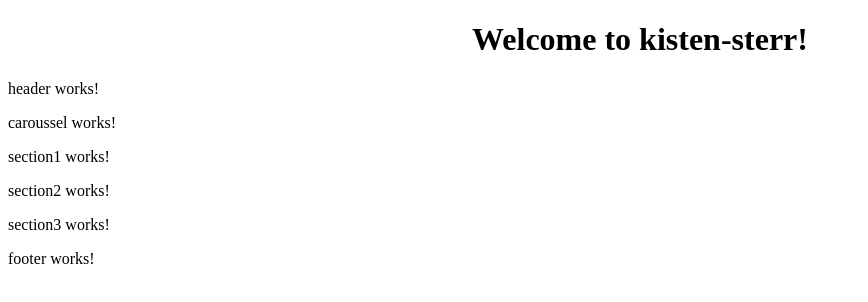
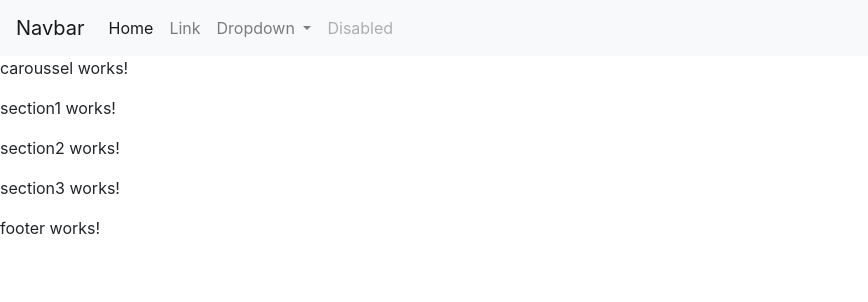
Before and after one commit to EliKabasele/kisten-sterr, an Angular app: page / in a window 1280 px wide. Shown: the top 302 px of the page, without its empty margins (0-868 px from the left). Built offline with nearby package versions, Linux system fonts and the light colour scheme.

Commit message:
updates bootstrap

```diff
--- a/angular.json
+++ b/angular.json
@@ -27,9 +27,14 @@
               "src/assets"
             ],
             "styles": [
-              "src/styles.scss"
+              "src/styles.scss",
+              "./node_modules/bootstrap/dist/css/bootstrap.min.css"
             ],
-            "scripts": []
+            "scripts": [
+              "./node_modules/jquery/dist/jquery.slim.min.js",
+              "./node_modules/popper.js/dist/umd/popper.min.js",
+              "./node_modules/bootstrap/dist/js/bootstrap.min.js"
+            ]
           },
           "configurations": {
             "production": {
--- a/package.json
+++ b/package.json
@@ -20,7 +20,10 @@
     "@angular/platform-browser": "^6.1.0",
     "@angular/platform-browser-dynamic": "^6.1.0",
     "@angular/router": "^6.1.0",
+    "bootstrap": "^4.1.3",
     "core-js": "^2.5.4",
+    "jquery": "^3.3.1",
+    "popper.js": "^1.14.4",
     "rxjs": "^6.0.0",
     "zone.js": "~0.8.26"
   },
--- a/src/app/app.component.html
+++ b/src/app/app.component.html
@@ -1,8 +1,4 @@
-<!--The content below is only a placeholder and can be replaced.-->
-<div style="text-align:center">
-  <h1>
-    Welcome to {{ title }}!
-  </h1>
-</div>
+<app-header></app-header>
 <app-homepage></app-homepage>
 <router-outlet></router-outlet>
+<app-footer></app-footer>
--- a/src/app/components/header/header.component.html
+++ b/src/app/components/header/header.component.html
@@ -1,3 +1,32 @@
-<p>
-  header works!
-</p>
+<nav class="navbar navbar-expand-lg navbar-light bg-light">
+  <a class="navbar-brand" href="#">Navbar</a>
+  <button class="navbar-toggler" type="button" data-toggle="collapse" data-target="#navbarSupportedContent" aria-controls="navbarSupportedContent" aria-expanded="false" aria-label="Toggle navigation">
+    <span class="navbar-toggler-icon"></span>
+  </button>
+
+  <div class="collapse navbar-collapse" id="navbarSupportedContent">
+    <ul class="navbar-nav mr-auto">
+      <li class="nav-item active">
+        <a class="nav-link" href="#">Home <span class="sr-only">(current)</span></a>
+      </li>
+      <li class="nav-item">
+        <a class="nav-link" href="#">Link</a>
+      </li>
+      <li class="nav-item dropdown">
+        <a class="nav-link dropdown-toggle" href="#" id="navbarDropdown" role="button" data-toggle="dropdown" aria-haspopup="true" aria-expanded="false">
+          Dropdown
+        </a>
+        <div class="dropdown-menu" aria-labelledby="navbarDropdown">
+          <a class="dropdown-item" href="#">Action</a>
+          <a class="dropdown-item" href="#">Another action</a>
+          <div class="dropdown-divider"></div>
+          <a class="dropdown-item" href="#">Something else here</a>
+        </div>
+      </li>
+      <li class="nav-item">
+        <a class="nav-link disabled" href="#">Disabled</a>
+      </li>
+    </ul>
+
+  </div>
+</nav>
--- a/src/app/components/homepage/homepage.component.html
+++ b/src/app/components/homepage/homepage.component.html
@@ -1,4 +1,3 @@
-<app-header></app-header>
 
 <app-caroussel></app-caroussel>
 
@@ -7,5 +6,3 @@
 <app-section2></app-section2>
 
 <app-section3></app-section3>
-
-<app-footer></app-footer>
--- a/src/app/components/homepage/homepage.module.ts
+++ b/src/app/components/homepage/homepage.module.ts
@@ -1,8 +1,6 @@
 import { NgModule } from '@angular/core';
 import { CommonModule } from '@angular/common';
 import { HomepageComponent } from './homepage.component';
-import { FooterModule} from '../footer/footer.module';
-import { HeaderModule} from '../header/header.module';
 import { Section1Module} from '../section1/section1.module';
 import { Section2Module} from '../section2/section2.module';
 import { Section3Module} from '../section3/section3.module';
@@ -11,8 +9,6 @@
 @NgModule({
   imports: [
     CommonModule,
-    FooterModule,
-    HeaderModule,
     Section1Module,
     Section2Module,
     Section3Module,
--- a/src/index.html
+++ b/src/index.html
@@ -7,6 +7,7 @@
 
   <meta name="viewport" content="width=device-width, initial-scale=1">
   <link rel="icon" type="image/x-icon" href="favicon.ico">
+
 </head>
 <body>
   <app-root></app-root>
--- /dev/null
+++ b/src/styles-variables.scss
@@ -0,0 +1,7 @@
+$grid-breakpoints: (
+xs: 0,
+sm: 576px,
+md: 768px,
+lg: 992px,
+xl: 1200px
+);
--- a/src/styles.scss
+++ b/src/styles.scss
@@ -1 +1,5 @@
 /* You can add global styles to this file, and also import other style files */
+
+@import "styles-variables";
+@import '~bootstrap/scss/bootstrap-reboot';
+@import '~bootstrap/scss/bootstrap-grid';
```
Also changed, not shown: 1 other file (tests, documents, lock files or other folders).
